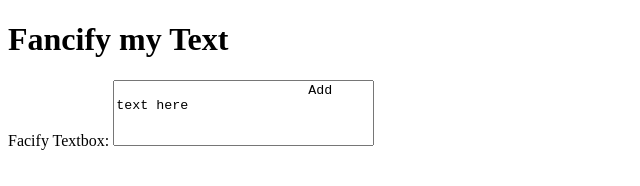
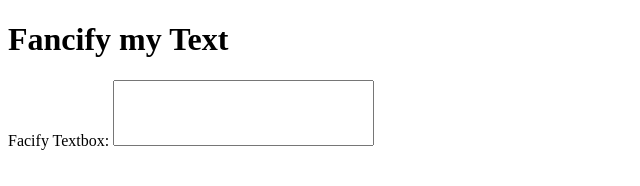
Before and after one commit to codymilne/Assignment03, a plain HTML site: page index.html in a window 1280 px wide. Shown: the full height of the page, 0-640 px from the left. Drawn offline with Linux system fonts and the light colour scheme.

Commit message:
Update index.html

```diff
--- a/index.html
+++ b/index.html
@@ -18,7 +18,6 @@
 		<label for="fancifyBox">Facify Textbox:</label>
 
 		<textarea id="fancifyBox" name="fancifyBox" rows="4" cols="30">
-			Add text here
 		</textarea>
 
 
```
